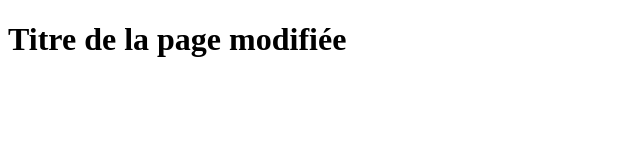
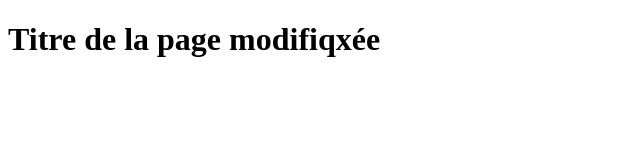
Before and after one commit to tomek51/P2, a plain HTML site: page index.html in a window 1280 px wide. Shown: the full height of the page, 0-640 px from the left. Drawn offline with Linux system fonts and the light colour scheme.

Commit message:
first commit

```diff
--- a/index.html
+++ b/index.html
@@ -9,7 +9,7 @@
 </head>
 
 <body>
-    <h1>Titre de la page modifiée</h1>
+    <h1>Titre de la page modifiqxée</h1>
 </body>
 
 </html>
```
